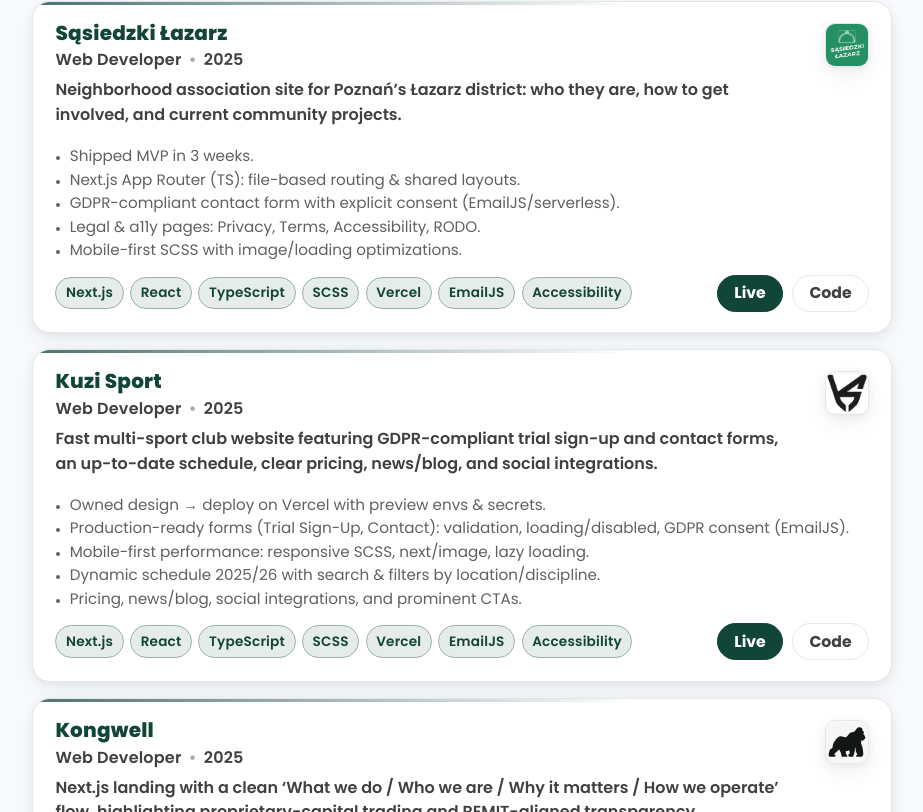
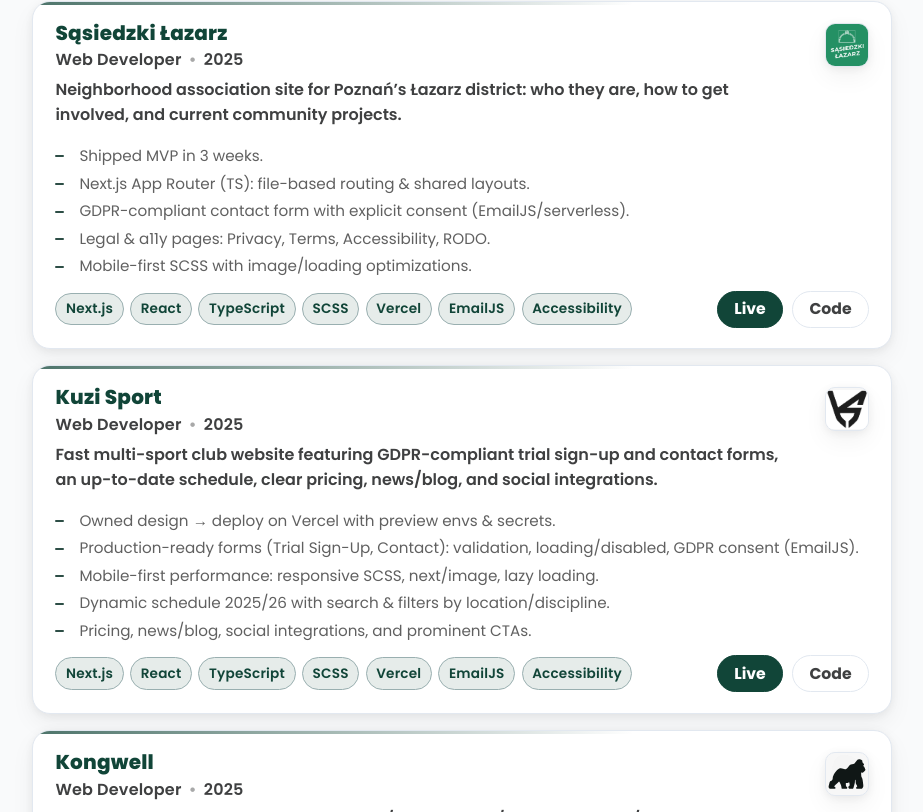
Before and after one commit to GrazynaDachtera/grazynadachtera, a Next.js app: page / in a window 1280 px wide. Shown: the part 728-1540 px from the top of the page, without its empty margins (178-1101 px from the left). Built offline with nearby package versions, Linux system fonts and the light colour scheme.

Commit message:
changed dots of each <li>

```diff
--- a/src/components/Body/Portfolio/Portfolio.scss
+++ b/src/components/Body/Portfolio/Portfolio.scss
@@ -1,6 +1,5 @@
 @use "@/styles/ui";
 
-/* ===== Design tokens (from :root) ===== */
 $accent: var(--accent);
 $textMeta: var(--text-meta);
 $textSummary: var(--text-summary);
@@ -10,8 +9,6 @@
 $shadow1: var(--shadow-1);
 
 $heading-size: clamp(1.05rem, 1.6vw, 1.25rem);
-
-/* ===== Section ===== */
 
 .portfolio {
   max-width: 980px;
@@ -60,21 +57,17 @@
   }
 }
 
-/* ===== Card ===== */
-
 .projectCard {
   --card-py: 1.15rem;
   --card-px: 1.10rem;
   --logo-size: 44px;
   --card-radius: 18px;
-
   --summary-size: 1rem;
   --summary-lh: 1.55;
-
   --highlight-size: clamp(.9rem, calc(var(--summary-size) - .05rem), var(--summary-size));
   --highlight-lh: var(--summary-lh);
 
-  position: relative; /* containing block for absolute children */
+  position: relative;
   background: $surface;
   border: 1px solid $border;
   border-radius: var(--card-radius);
@@ -115,7 +108,6 @@
   pointer-events: none;
 }
 
-/* Title/meta stays left; logo mirrors at card’s top-right */
 .projectCardHead {
   position: static;
   display: block;
@@ -198,7 +190,6 @@
   }
 }
 
-/* Meta row: “Web Developer • 2025” */
 .projectCardMeta {
   margin: 0;
   display: inline-flex;
@@ -211,10 +202,8 @@
   letter-spacing: .2px;
 }
 
-.projectCardRole {}
 .projectCardDot { opacity: .45; }
 
-/* Summary sentence */
 .projectCardSummary {
   margin: .15rem 0 0;
   color: $textMeta;
@@ -223,26 +212,36 @@
   font-weight: 600;
 }
 
-/* Bullets */
 .projectCardContent { min-height: 0; }
 
 .projectCardHighlights {
-  list-style: disc;
-  list-style-position: outside;
-  padding-left: .9rem;
+  list-style: none;
   margin: .2rem 0 0;
-  display: block;
+  padding: 0;
   color: $textHighlights;
   font-weight: 400;
 
   &, li { font-size: var(--highlight-size); }
-  li { margin: 0; line-height: var(--highlight-lh); }
+}
 
-  li::marker {
-    color: $textHighlights;
-    font-size: .72em;
-  }
+.projectCardHighlights li {
+  display: grid;
+  grid-template-columns: 1rem 1fr;
+  gap: .5rem;
+  margin: 0;
+  line-height: var(--highlight-lh);
 }
+
+.projectCardHighlights li::before {
+  content: "";
+  width: .55rem;
+  height: 2px;
+  border-radius: 2px;
+  background: color-mix(in srgb, $accent 65%, $textHighlights);
+  margin-top: .75em;
+}
+
+.projectCardHighlights li + li { margin-top: .25rem; }
 
 .projectCardFooter {
   display: grid;
@@ -280,7 +279,6 @@
   @media (min-width: 560px) { justify-self: end; }
 }
 
-/* Link overrides local to the card title only */
 .projectCardTitle a,
 .projectCardTitle a:hover,
 .projectCardTitle a:focus-visible {
@@ -292,7 +290,6 @@
 
 .projectCardTitle a::after { content: none !important; }
 
-/* Print */
 @media print {
   .projectCard { break-inside: avoid; page-break-inside: avoid; }
   .projectCardActions a[href^="http"]::after { content: " (" attr(href) ")"; }
```
